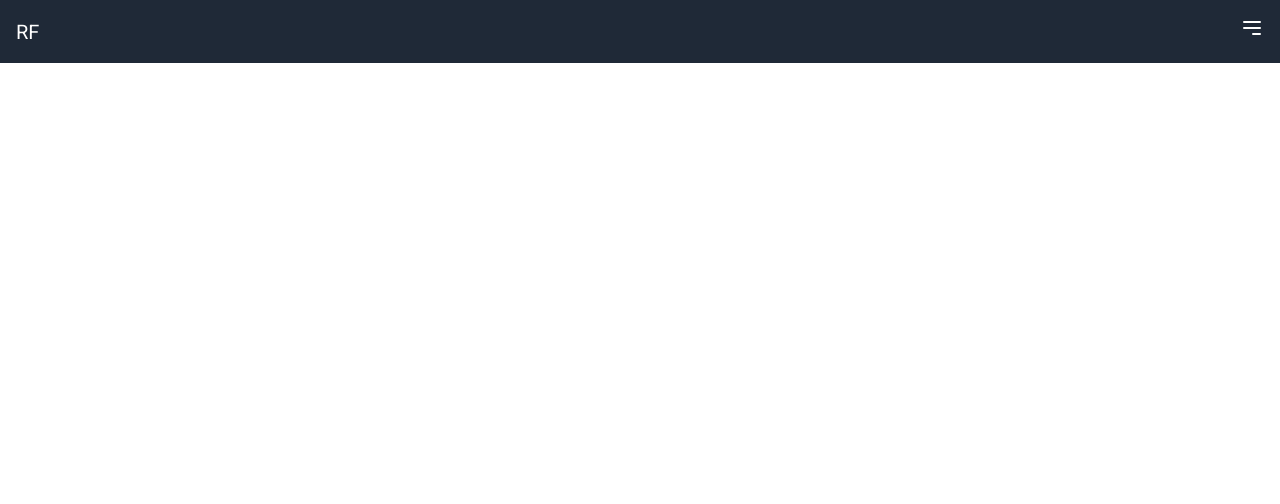
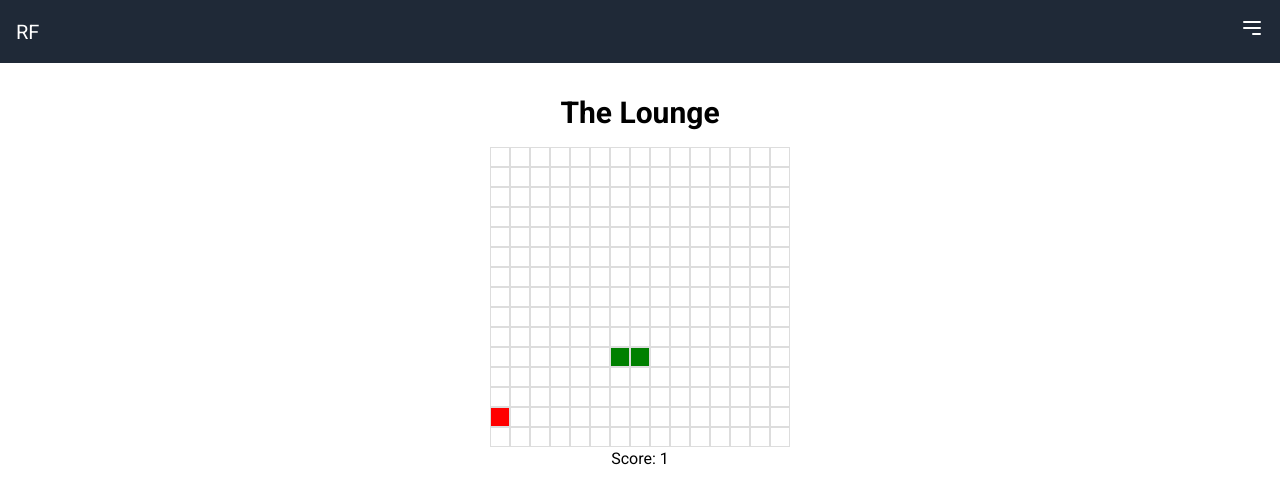
Before and after one commit to rfrederik/roddie-frederik-web, a React (Create React App) app: page /lounge in a window 1280 px wide. Before the commit this address had no page. Shown: the top 504 px of the page. Built offline with nearby package versions, Linux system fonts and the light colour scheme.

Commit message:
created snake

```diff
--- a/src/App.tsx
+++ b/src/App.tsx
@@ -5,6 +5,7 @@ import Navbar from './components/Navbar';
 import Home from './pages/Home';
 import About from './pages/About';
 import Contact from './pages/Contact';
+import Lounge from './pages/Lounge';
 import 'typeface-roboto';
 import 'typeface-lora';
 
@@ -30,6 +31,7 @@ const App: React.FC = () => {
               <Route path="/" element={<Home />} />
               <Route path="/about" element={<About />} />
               <Route path="/contact" element={<Contact />} />
+              <Route path="/lounge" element={<Lounge />} />
             </Routes>
           </div>
         </div>
--- a/src/components/Navbar.tsx
+++ b/src/components/Navbar.tsx
@@ -25,6 +25,7 @@ const Navbar: React.FC = () => {
             <div className="absolute right-0 mt-2 w-48 bg-white rounded-md shadow-lg py-2 z-20">
               <Link to="/about" className="block px-4 py-2 text-gray-800 hover:bg-gray-200" onClick={() => setIsOpen(false)}>About</Link>
               <Link to="/contact" className="block px-4 py-2 text-gray-800 hover:bg-gray-200" onClick={() => setIsOpen(false)}>Contact</Link>
+              <Link to="/lounge" className="block px-4 py-2 text-gray-800 hover:bg-gray-200" onClick={() => setIsOpen(false)}>Lounge</Link>
             </div>
           )}
         </div>
--- /dev/null
+++ b/src/components/Snake.css
@@ -0,0 +1,101 @@
+.snake-game {
+    display: flex;
+    justify-content: center;
+    align-items: center;
+    flex-direction: column;
+  }
+
+  .grid {
+    display: grid;
+    grid-template-rows: repeat(15, 20px);
+    grid-template-columns: repeat(15, 20px);
+  }
+
+  .row {
+    display: contents;
+  }
+
+  .cell {
+    width: 20px;
+    height: 20px;
+    border: 1px solid #ddd;
+  }
+
+  .snake {
+    background-color: green;
+  }
+
+  .food {
+    background-color: red;
+  }
+
+  .game-over {
+    display: flex;
+    flex-direction: column;
+    align-items: center;
+    margin-bottom: 20px;
+  }
+
+  .game-over button {
+    margin-top: 10px;
+    padding: 5px 10px;
+    font-size: 16px;
+  }
+
+  .controls {
+    display: grid;
+    grid-template-columns: repeat(3, 100px);
+    grid-template-rows: repeat(3, 100px);
+    grid-gap: 15px;
+    justify-content: center;
+    margin-top: 20px;
+  }
+
+  .arrow {
+    border: none;
+    background-color: #333;
+    color: white;
+    font-size: 30px;
+    outline: none;
+    display: flex;
+    justify-content: center;
+    align-items: center;
+    width: 100px;
+    height: 100px;
+  }
+
+  .up::before {
+    content: '↑';
+  }
+
+  .down::before {
+    content: '↓';
+  }
+
+  .left::before {
+    content: '←';
+  }
+
+  .right::before {
+    content: '→';
+  }
+
+  .up {
+    grid-row: 1;
+    grid-column: 2;
+  }
+
+  .down {
+    grid-row: 3;
+    grid-column: 2;
+  }
+
+  .left {
+    grid-row: 2;
+    grid-column: 1;
+  }
+
+  .right {
+    grid-row: 2;
+    grid-column: 3;
+  }
--- /dev/null
+++ b/src/components/Snake.tsx
@@ -0,0 +1,164 @@
+import React, { useState, useEffect, useCallback } from 'react';
+import './Snake.css';
+
+interface Coordinate {
+  x: number;
+  y: number;
+}
+
+const gridSize = 15;
+
+const Snake: React.FC = () => {
+  const [snake, setSnake] = useState<Coordinate[]>([{ x: 3, y: 10 }]);
+  const [food, setFood] = useState<Coordinate>({ x: 10, y: 10 });
+  const [gameOver, setGameOver] = useState<boolean>(false);
+  const [currentDirection, setCurrentDirection] = useState<Coordinate>({ x: 1, y: 0 });
+  const [isMobileView, setIsMobileView] = useState<boolean>(false);
+  const [snakeLength, setSnakeLength] = useState<number>(1); // Initial length of the snake
+
+  useEffect(() => {
+    const interval = setInterval(() => {
+      if (!gameOver) {
+        moveSnake();
+      }
+    }, 100);
+
+    const mediaQuery = window.matchMedia('(max-width: 767px)');
+    setIsMobileView(mediaQuery.matches);
+
+    mediaQuery.addListener((e) => setIsMobileView(e.matches));
+
+    document.addEventListener('keydown', handleKeyPress);
+
+    return () => {
+      clearInterval(interval);
+      document.removeEventListener('keydown', handleKeyPress);
+      mediaQuery.removeListener((e) => setIsMobileView(e.matches));
+    };
+  }, [snake, currentDirection, gameOver]);
+
+  const moveSnake = useCallback(() => {
+    const newSnake = [...snake];
+    const head = { ...newSnake[0] };
+    head.x += currentDirection.x;
+    head.y += currentDirection.y;
+
+    if (head.x === food.x && head.y === food.y) {
+      newSnake.unshift(head);
+      placeFood();
+      setSnakeLength(snakeLength + 1); // Increment the snake's length
+    }
+
+    if (head.x >= gridSize) {
+      head.x = 0;
+    } else if (head.x < 0) {
+      head.x = gridSize - 1;
+    }
+
+    if (head.y >= gridSize) {
+      head.y = 0;
+    } else if (head.y < 0) {
+      head.y = gridSize - 1;
+    }
+
+    if (snakeCollision(head, newSnake.slice(1))) {
+      setGameOver(true);
+      return;
+    }
+
+    newSnake.unshift(head);
+    newSnake.length = snakeLength; // Adjust the length to match the snakeLength
+    setSnake(newSnake);
+  }, [snake, currentDirection, food, gameOver, snakeLength]);
+
+  const placeFood = () => {
+    const x = Math.floor(Math.random() * gridSize);
+    const y = Math.floor(Math.random() * gridSize);
+    setFood({ x, y });
+  };
+
+  const snakeCollision = (head: Coordinate, segments: Coordinate[]) => {
+    for (let segment of segments) {
+      if (head.x === segment.x && head.y === segment.y) {
+        return true;
+      }
+    }
+    return false;
+  };
+
+  const handleKeyPress = (e: KeyboardEvent) => {
+    switch (e.key) {
+      case 'ArrowLeft':
+        handleDirectionChange({ x: -1, y: 0 });
+        break;
+      case 'ArrowUp':
+        handleDirectionChange({ x: 0, y: -1 });
+        break;
+      case 'ArrowRight':
+        handleDirectionChange({ x: 1, y: 0 });
+        break;
+      case 'ArrowDown':
+        handleDirectionChange({ x: 0, y: 1 });
+        break;
+      default:
+        break;
+    }
+  };
+
+  const handleDirectionChange = (newDirection: Coordinate) => {
+    if (
+      (newDirection.x !== 0 && currentDirection.x === 0) ||
+      (newDirection.y !== 0 && currentDirection.y === 0)
+    ) {
+      setCurrentDirection(newDirection);
+    }
+  };
+
+  const restartGame = () => {
+    setSnake([{ x: 10, y: 10 }]);
+    setFood({ x: 15, y: 15 });
+    setCurrentDirection({ x: 1, y: 0 });
+    setGameOver(false);
+    setSnakeLength(1); // Reset the snake's length
+  };
+
+  return (
+    <div className="snake-game">
+      {gameOver && (
+        <div className="game-over">
+          Game Over
+          <button onClick={restartGame}>Restart</button>
+        </div>
+      )}
+      <div className="grid">
+        {Array.from(Array(gridSize), (_, y) => (
+          <div key={y} className="row">
+            {Array.from(Array(gridSize), (_, x) => (
+              <div
+                key={x}
+                className={`cell ${
+                  snake.some((segment) => segment.x === x && segment.y === y)
+                    ? 'snake'
+                    : food.x === x && food.y === y
+                    ? 'food'
+                    : ''
+                }`}
+              ></div>
+            ))}
+          </div>
+        ))}
+      </div>
+      {isMobileView && (
+        <div className="controls">
+          <button className="up arrow" onClick={() => handleDirectionChange({ x: 0, y: -1 })}></button>
+          <button className="down arrow" onClick={() => handleDirectionChange({ x: 0, y: 1 })}></button>
+          <button className="left arrow" onClick={() => handleDirectionChange({ x: -1, y: 0 })}></button>
+          <button className="right arrow" onClick={() => handleDirectionChange({ x: 1, y: 0 })}></button>
+        </div>
+      )}
+      <div className="score">Score: {snakeLength - 1}</div>
+    </div>
+  );
+};
+
+export default Snake;
--- /dev/null
+++ b/src/pages/Lounge.tsx
@@ -0,0 +1,13 @@
+import React from 'react';
+import Snake from '../components/Snake';
+
+const Lounge: React.FC = () => {
+  return (
+    <div className="p-4">
+      <h1 className="text-3xl font-bold text-center mb-4">The Lounge</h1>
+        <Snake />
+    </div>
+  );
+}
+
+export default Lounge;
```
